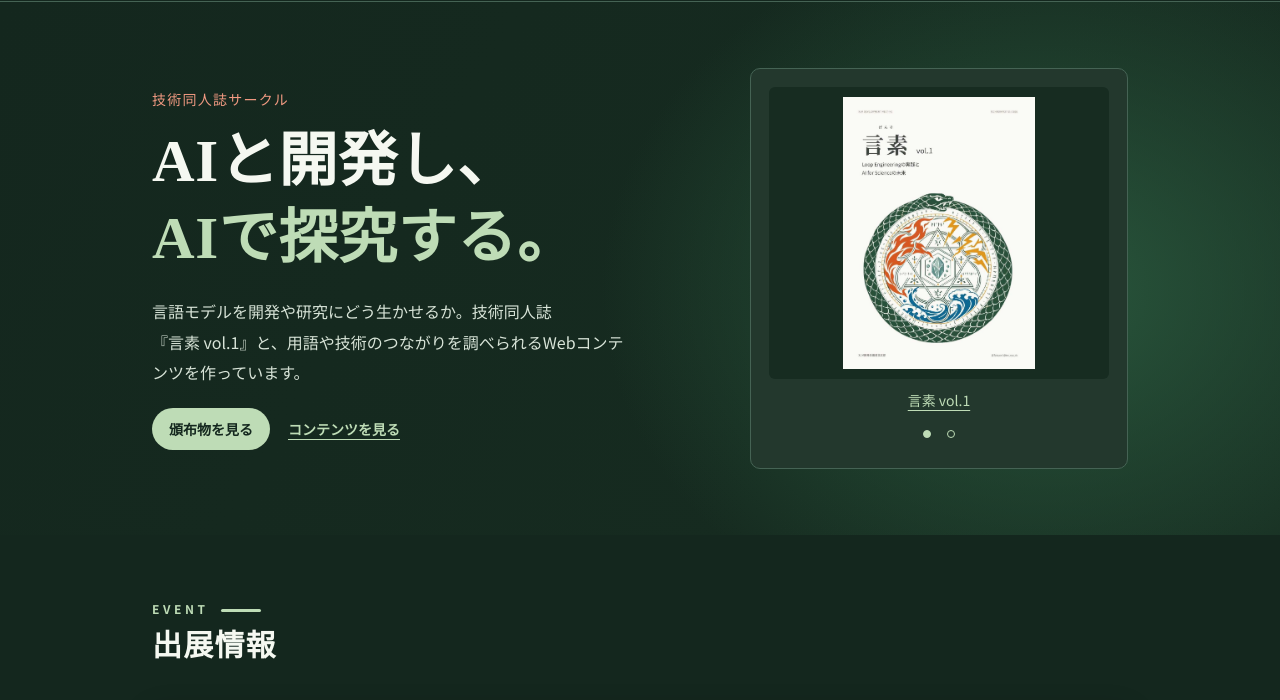
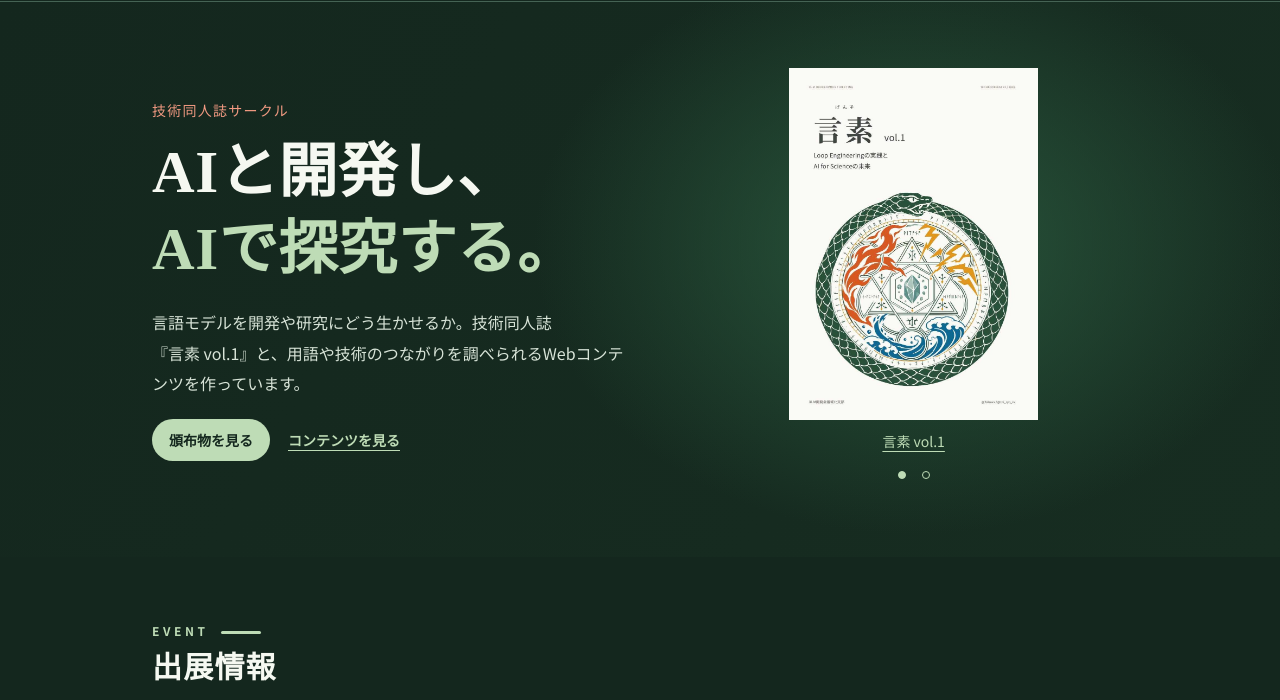
Before and after one commit to xlmdev-johoku/xlmdev-johoku.github.io, a plain HTML site: page index.html in a window 1280 px wide. Shown: the part 72-772 px from the top of the page. Drawn offline with Linux system fonts and the light colour scheme.

Commit message:
fix: align featured artwork and finalize book details

```diff
--- a/home.css
+++ b/home.css
@@ -34,9 +34,7 @@ html { scroll-padding-top: 84px; }
 
 .hero {
   padding-block: clamp(36px, 5.7vw, 66px);
-  background:
-    radial-gradient(540px 440px at 82% 54%, #29563c, transparent 83%),
-    linear-gradient(120deg, var(--bg), #172d21);
+  background: linear-gradient(120deg, var(--bg), #172d21);
 }
 
 .hero-inner { gap: clamp(25px, 5vw, 54px); }
@@ -63,12 +61,23 @@ html { scroll-padding-top: 84px; }
 .hero-actions .hero-secondary { color: var(--accent-ink); padding-inline: 0; text-underline-offset: .25em; }
 
 .feature-carousel {
-  width: min(100%, 410px);
+  --feature-art-height: clamp(212px, 60vw, 352px);
+  position: relative;
+  width: min(100%, 440px);
   justify-self: center;
-  padding: clamp(10px, 2.2vw, 18px);
-  border: 1px solid var(--line);
-  border-radius: var(--radius);
-  background: var(--surface);
+}
+
+.feature-carousel::before {
+  content: "";
+  position: absolute;
+  z-index: -1;
+  top: calc(var(--feature-art-height) / 2);
+  left: 50%;
+  inline-size: min(180%, 760px);
+  block-size: calc(var(--feature-art-height) * 1.65);
+  transform: translate(-50%, -50%);
+  background: radial-gradient(ellipse closest-side, #29563c, transparent);
+  pointer-events: none;
 }
 
 .feature-controls, .feature-dots {
@@ -125,16 +134,12 @@ html { scroll-padding-top: 84px; }
 .feature-art {
   display: block;
   inline-size: 100%;
-  block-size: clamp(172px, 32vw, 292px);
-  padding: 10px;
-  border-radius: 6px;
-  background: #172c21;
+  block-size: var(--feature-art-height);
 }
 .feature-art img {
   inline-size: 100%;
   block-size: 100%;
   object-fit: contain;
-  border-radius: 4px;
 }
 .hero a:focus-visible, .feature-controls button:focus-visible {
   outline: 2px solid var(--logo-mint);
@@ -143,6 +148,7 @@ html { scroll-padding-top: 84px; }
 
 .section { padding-block: clamp(46px, 6vw, 66px); }
 .event-head, .book-body .book-lead { background: #0f4c2f; }
+.book-price { white-space: nowrap; }
 .badge-accent, .booth strong, .chips li:nth-child(4n+1) { color: var(--bg); }
 .chips li:nth-child(4n+2) { background: var(--logo-charcoal); }
 #about { --sec: var(--logo-mint); }
@@ -150,7 +156,7 @@ html { scroll-padding-top: 84px; }
 .site-footer { background: #183b2b; }
 
 @media (min-width: 820px) {
-  .hero-inner { grid-template-columns: minmax(0, 1.18fr) minmax(235px, .82fr); }
+  .hero-inner { grid-template-columns: minmax(0, 1.07fr) minmax(235px, .93fr); }
 }
 
 @media (max-width: 760px), (max-height: 480px) {
@@ -160,6 +166,13 @@ html { scroll-padding-top: 84px; }
 
 @media (max-width: 640px) {
   .circle-logo { width: 146px; }
+}
+
+@media (max-width: 480px) {
+  .book-specs div {
+    grid-template-columns: minmax(0, 1fr);
+    gap: 2px;
+  }
 }
 
 @media (pointer: coarse) {
--- a/index.html
+++ b/index.html
@@ -150,11 +150,16 @@
               <p>そこから、発見・発明・証明はどう違うのかを整理します。仮説や証明を AI で安く大量に作れるようになっても、科学の進む速さを決めるのは「確かめる」側、つまり<strong>検証</strong>だ、という見方が軸です。最後に、AI を研究にどう使うか、これからの展望と、功績や発表をめぐる社会の規範を考えます。</p>
             </section>
             <dl class="book-specs">
-              <div><dt>形態</dt><dd>紙版・電子版（予定）</dd></div>
-              <div><dt>判型／ページ数</dt><dd>調整中</dd></div>
-              <div><dt>頒布価格</dt><dd>決まり次第お知らせします</dd></div>
+              <div><dt>形態</dt><dd>電子版・電子＋紙セット</dd></div>
+              <div><dt>判型／ページ数</dt><dd>JIS B5／132ページ（表紙を含む）</dd></div>
+              <div>
+                <dt>頒布価格</dt>
+                <dd>
+                  会場　<span class="book-price">電子＋紙セット 1,000円</span><br>
+                  オンライン　<span class="book-price">電子版 1,000円</span>／<span class="book-price">電子＋紙セット 1,500円</span>
+                </dd>
+              </div>
             </dl>
-            <p class="note">※内容は制作中のため変更になる場合があります。</p>
           </div>
         </article>
       </div>
```
